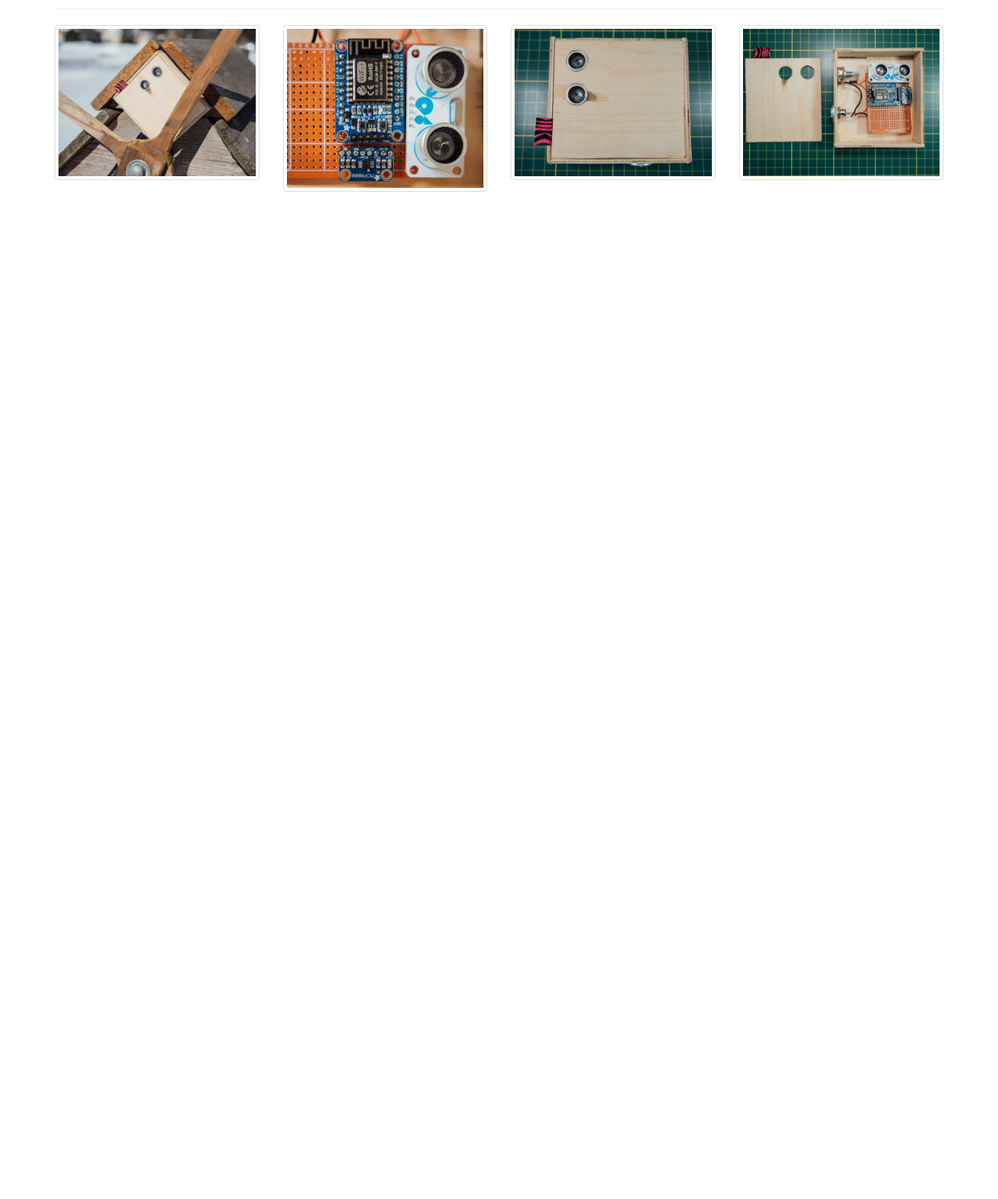
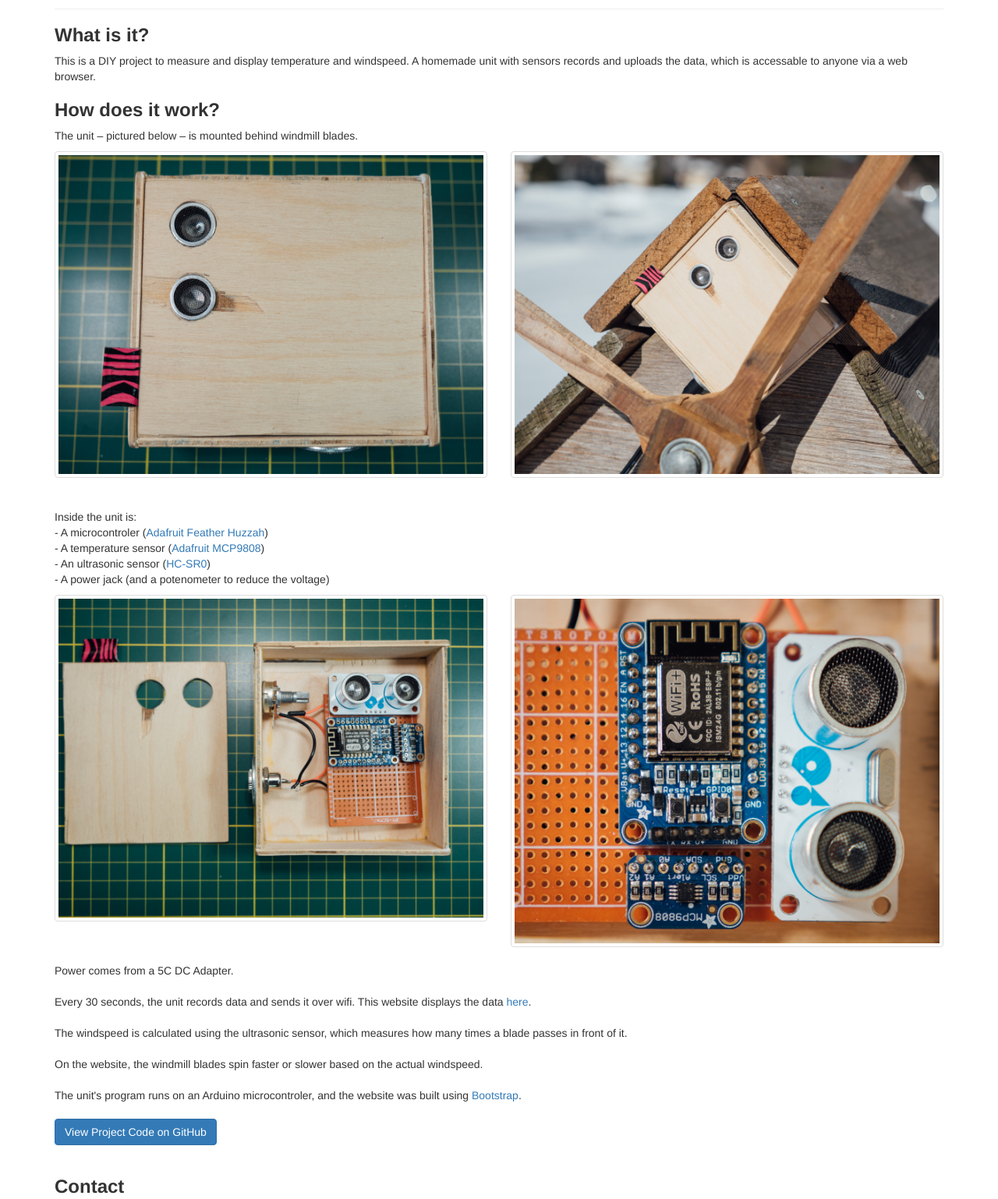
Before and after one commit to McMillanThomas/Home-Weather-Station, a plain HTML site: page about.html in a window 1280 px wide. Shown: the part 160-1698 px from the top of the page at 78% size. Before the commit the page ends 800 px from the top, so only its background shows below. Drawn offline with nearby package versions, Linux system fonts and the light colour scheme.

Commit message:
about page update

```diff
--- a/about.html
+++ b/about.html
@@ -41,26 +41,90 @@
         <div class="page-header">
           <h1>About</h1>
         </div>
+             <h3>
+          What is it?
+        </h3>
+        <p>
+          This is a DIY project to measure and display temperature and windspeed. A homemade unit with sensors records and uploads the data, which is accessable to anyone via a web browser.
+        </p>
+
+
+
+          <h3>
+              How does it work?
+            </h3>
+        <p>
+          The unit – pictured below – is mounted behind windmill blades.
+        </p>
 
         <div class="row">
-          <div class="col-sm-3">
-            <img src="/img/design/mcmillanthomas-arduino-home-weather-station-2018-5.jpg" class="img-thumbnail" alt="Responsive image">
+          <div class="col-sm-6">
+            <img src="/img/design/mcmillanthomas-arduino-home-weather-station-2018-4.jpg" class="img-thumbnail" alt="image">
           </div>
-
-          <div class="col-sm-3">
-            <img src="/img/design/mcmillanthomas-arduino-home-weather-station-2018-2.jpg" class="img-thumbnail" alt="Responsive image">
-          </div>
-
-          <div class="col-sm-3">
-            <img src="/img/design/mcmillanthomas-arduino-home-weather-station-2018-4.jpg" class="img-thumbnail" alt="Responsive image">
-          </div>
-
-          <div class="col-sm-3">
-            <img src="/img/design/mcmillanthomas-arduino-home-weather-station-2018-1.jpg" class="img-thumbnail" alt="Responsive image">
+          <div class="col-sm-6">
+             <img src="/img/design/mcmillanthomas-arduino-home-weather-station-2018-5.jpg" class="img-thumbnail" alt="image">
           </div>
         </div>
 
-      </div>
+        <br>
+        <br>
+      <p>
+        Inside the unit is:
+
+        <br>
+        - A microcontroler (<a href="https://learn.adafruit.com/adafruit-feather-huzzah-esp8266" target="_blank">Adafruit Feather Huzzah</a>)
+        <br>
+        - A temperature sensor (<a href="https://learn.adafruit.com/adafruit-mcp9808-precision-i2c-temperature-sensor-guide/overview" target="_blank">Adafruit MCP9808</a>)
+        <br>
+        - An ultrasonic sensor (<a href="http://www.microcenter.com/product/476331/HC-SR05_Ultrasonic_Sensor" target="_blank">HC-SR0</a>)
+        <br>
+        - A power jack (and a potenometer to reduce the voltage)
+        <br>
+
+                <div class="row">
+          <div class="col-sm-6">
+            <img src="/img/design/mcmillanthomas-arduino-home-weather-station-2018-1.jpg" class="img-thumbnail" alt="image">
+          </div>
+
+          <div class="col-sm-6">
+            <img src="/img/design/mcmillanthomas-arduino-home-weather-station-2018-2.jpg" class="img-thumbnail" alt="image">
+          </div>
+        </div>
+
+        <br>
+        Power comes from a 5C DC Adapter.
+        <br>
+        <br>
+        Every 30 seconds, the unit records data and sends it over wifi. This website displays the data <a href="http://weather.mcmillanthomas.com" target="">here</a>.
+
+        <br>
+        <br>
+        The windspeed is calculated using the ultrasonic sensor, which measures how many times a blade passes in front of it.
+
+        <br>
+        <br>On the website, the windmill blades spin faster or slower based on the actual windspeed.
+        <br>
+        <br>
+        The unit's program runs on an Arduino microcontroler, and the website was built using <a href="https://getbootstrap.com/" target="_blank">Bootstrap</a>.
+        <br>
+        <br>
+         <a href="https://github.com/McMillanThomas/Home-Weather-Station" target="_blank"><button class="btn btn-primary">View Project Code on GitHub</button></a>
+
+        <br>
+        <br>
+        <h3>
+          Contact
+        </h3>
+        thomas [at] mcmillanthomas [dot] com
+        <br>
+        <br>
+        Design portfolio at <a href="http://mcmillanthomas.com" target="_blank">mcmillanthomas.com</a>
+        </p>
+        <br>
+        <br>
+
+
+        </div>
     <script src="https://code.jquery.com/jquery-2.1.4.min.js"></script>
 <script src="https://cdnjs.cloudflare.com/ajax/libs/popper.js/1.12.9/umd/popper.min.js" integrity="sha384-ApNbgh9B+Y1QKtv3Rn7W3mgPxhU9K/ScQsAP7hUibX39j7fakFPskvXusvfa0b4Q" crossorigin="anonymous"></script>
     <script src="https://maxcdn.bootstrapcdn.com/bootstrap/4.0.0-beta.3/js/bootstrap.min.js" integrity="sha384-a5N7Y/aK3qNeh15eJKGWxsqtnX/wWdSZSKp+81YjTmS15nvnvxKHuzaWwXHDli+4" crossorigin="anonymous"></script>
```
